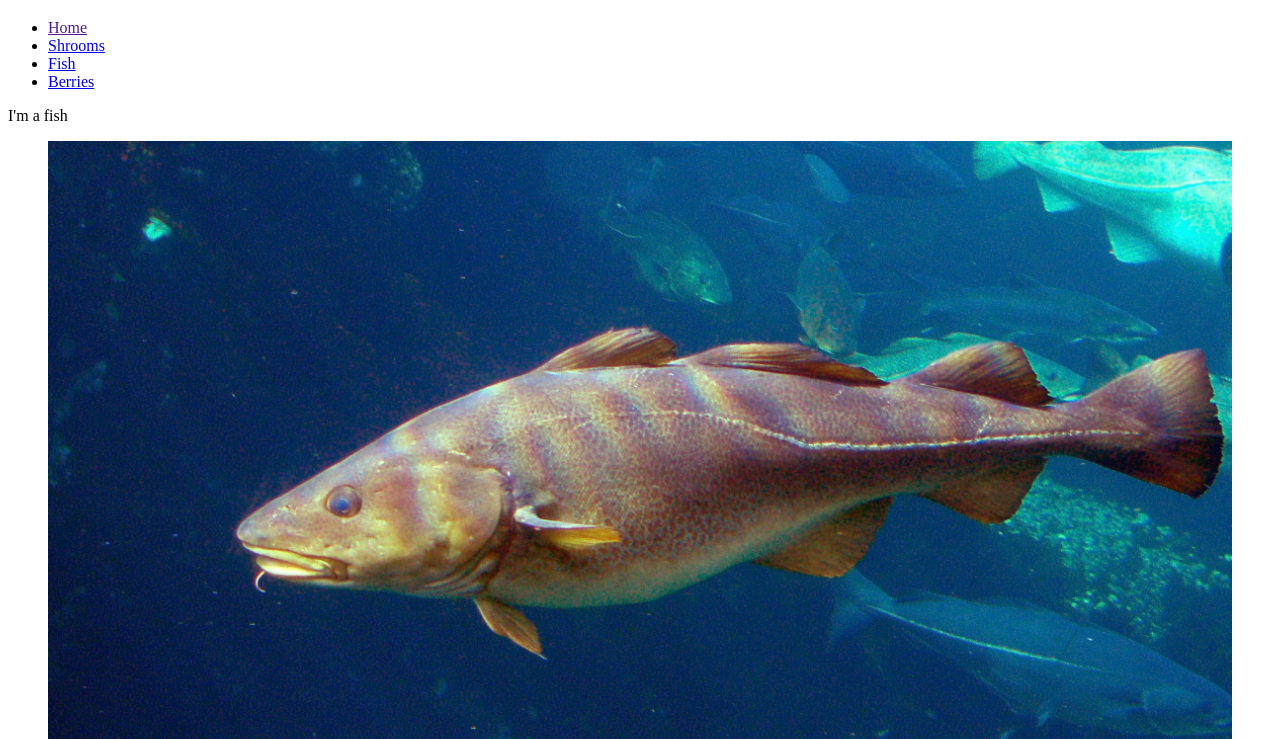
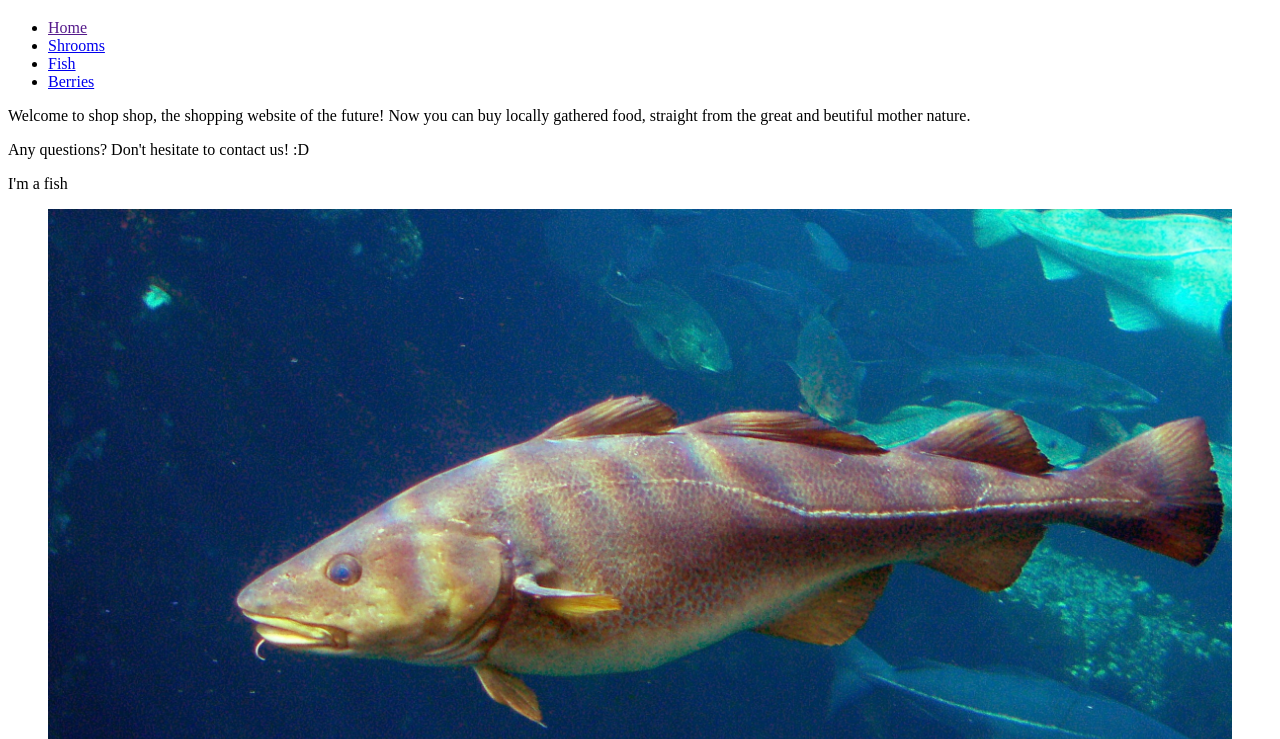
Before and after one commit to Simon-Ed/shop-shop, a plain HTML site: page index.html in a window 1280 px wide. Shown: the part 61-800 px from the top of the page. Drawn offline with Linux system fonts and the light colour scheme.

Commit message:
Added welcome message and aside

```diff
--- a/index.html
+++ b/index.html
@@ -21,6 +21,11 @@
 
 			<div id="main">
 				<article>
+					<!-- Welcoming message inside a p tag -->
+					<p>Welcome to shop shop, the shopping website of the future! Now you can buy locally gathered food, straight from the great and beutiful mother nature.</p>
+					<!-- This aside contains some information. Without css it will just render bellow the element above -->
+					<aside>Any questions? Don't hesitate to contact us! :D</aside>
+
 					<section>
 						<p>I'm a fish</p>
 						<figure>
```
